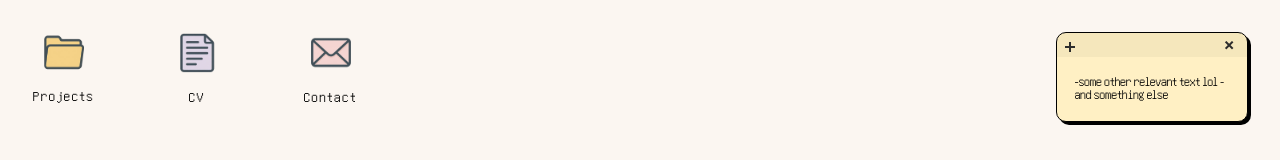
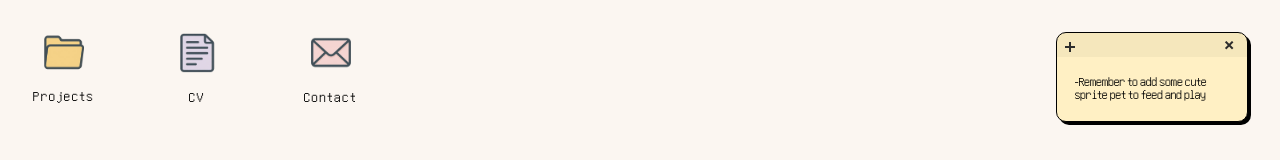
Before and after one commit to irizow/portfolio, a React (Vite) app: page / in a window 1280 px wide. Shown: the top 160 px of the page. Built offline with nearby package versions, Linux system fonts and the light colour scheme.

Commit message:
change notes zindex

```diff
--- a/src/components/StickerNotes/StickerNotes.tsx
+++ b/src/components/StickerNotes/StickerNotes.tsx
@@ -39,13 +39,13 @@ export default function StickerNotes() {
     return (
         <>
         {notes.map((note, index) => (
-                    <motion.div dragConstraints={{ top: 20, left: -1000, right: 20, bottom: 400 }} drag className={styles.sticker_note} style={{ backgroundColor: note.color, right: `${index + 1 * 2}rem`, top: `${index + 1 * 2}rem`, zIndex: notes.length - index }} key={note.id}>
+                    <motion.div dragConstraints={{ top: 20, left: -1000, right: 20, bottom: 400 }} drag className={styles.sticker_note} style={{ backgroundColor: note.color, right: `${index + 1 * 2}rem`, top: `${index + 1 * 2}rem`}} key={note.id}>
             <header>
                 <span onClick={handleAddNewNote}>+</span>
                 <span onClick={() => handleDelete(note.id)} style={{transform: 'rotate(45deg)'}}>+</span>
             </header>
             <div>
-                <textarea value={note.text} placeholder='Don´t forget about this...' onChange={(e) => {setNotes(notes.map(n => n.id === note.id ? { ...n, text: e.target.value } : n)); autoResize(e.target);}}></textarea>
+                <textarea value={note.text} placeholder='Don´t you dare to forget...' onChange={(e) => {setNotes(notes.map(n => n.id === note.id ? { ...n, text: e.target.value } : n)); autoResize(e.target);}}></textarea>
             </div>
         </motion.div>
         ))}
--- a/src/components/StickerNotes/notescontent.ts
+++ b/src/components/StickerNotes/notescontent.ts
@@ -1,3 +1,3 @@
 export const notescontent = [{
-    id: 1, text: '-some other relevant text lol -and something else', color: 'var(--pastel-yellow)'
+    id: 1, text: '-Remember to add some cute sprite pet to feed and play', color: 'var(--pastel-yellow)'
 }]
```
